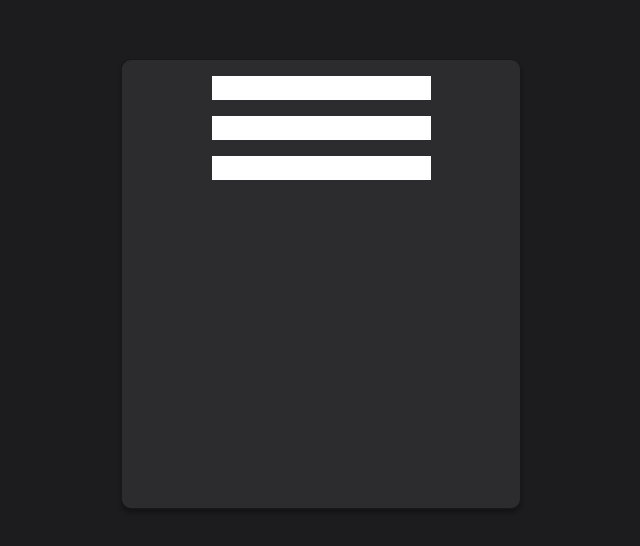
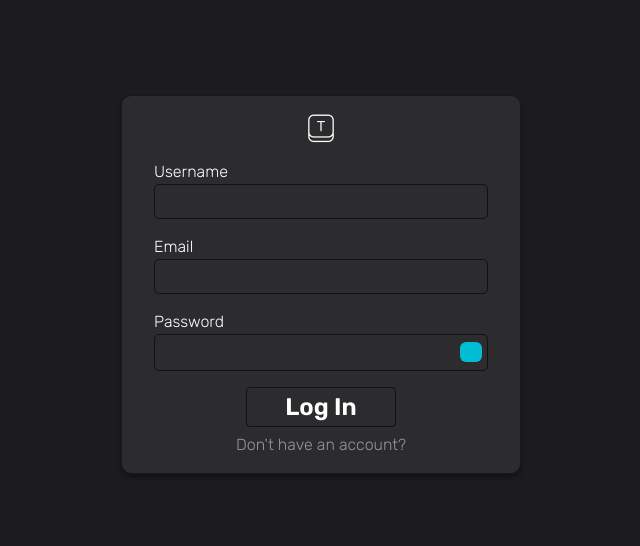
Before and after one commit to ZairoX-737/TrackIt, a Next.js app in the folder track_it_front_end/: page /auth/login in a window 1280 px wide. Shown: the part 116-662 px from the top of the page, without its empty margins (319-959 px from the left). Built offline with nearby package versions, Linux system fonts and the light colour scheme.

Commit message:
FRONT | Auth page UI

```diff
--- a/track_it_front_end/src/app/auth/auth.module.scss
+++ b/track_it_front_end/src/app/auth/auth.module.scss
@@ -5,11 +5,11 @@
 	align-items: center;
 	background-color: #2c2c2e;
 	width: 400px;
-	height: 450px;
+	height: fit-content;
 	border-radius: 10px;
 	gap: 1em;
 	box-shadow: 0px 4px 4px rgba(0, 0, 0, 0.3);
-	padding: 1em 2em 0.5em 2em;
+	padding: 1em 2em;
 	border: 1px solid rgba(0, 0, 0, 0.45);
 	div {
 		display: flex;
@@ -23,12 +23,17 @@
 }
 
 .textInput {
+	outline: none;
 	height: 35px;
 	background-color: transparent;
 	border: 1px solid rgba(0, 0, 0, 0.6);
 	border-radius: 5px;
 	color: white;
 	padding-left: 5px;
+	transition: all 0.2s ease-in-out;
+	&:focus {
+		border-color: #ff9800;
+	}
 }
 
 .passwordInput {
@@ -46,6 +51,7 @@
 	gap: 0.4em;
 	padding-right: 5px;
 	border-radius: 5px;
+	transition: all 0.2s ease-in-out;
 	input {
 		width: 100%;
 	}
--- a/track_it_front_end/src/app/auth/login/page.tsx
+++ b/track_it_front_end/src/app/auth/login/page.tsx
@@ -1,14 +1,82 @@
+'use client';
+import Image from 'next/image';
 import styles from '../auth.module.scss';
+import WLogo from '../../../public/logo-white.png';
+import Link from 'next/link';
+import { useState } from 'react';
 
 const LoginPage = () => {
+	const [showPassword, setShowPassword] = useState(false);
+	const [isFocused, setIsFocused] = useState(false);
+
+	function handleLogin() {
+		console.log('hello');
+	}
+
+	function showPswd() {
+		setShowPassword(!showPassword);
+	}
+
+	const handleFocus = () => {
+		setIsFocused(true);
+	};
+
+	const handleBlur = () => {
+		setIsFocused(false);
+	};
+
 	return (
-		<>
-			<form className={styles.form} id='login'>
-				<input></input>
-				<input type='email'></input>
-				<input type='password'></input>
+		<div className='flex flex-col items-center gap-2'>
+			<form className={styles.form} id='register'>
+				<Image src={WLogo} alt='Logo' width={32} height={32} />
+				<div>
+					<label>Username</label>
+					<input type='text' className={styles.textInput}></input>
+				</div>
+
+				<div>
+					<label>Email</label>
+					<input type='email' className={styles.textInput}></input>
+				</div>
+
+				<div>
+					<label>Password</label>
+					<section
+						className={styles.showPassword}
+						style={
+							isFocused
+								? { borderColor: '#ff9800' }
+								: { borderColor: '#00000099' }
+						}
+					>
+						<input
+							className={styles.passwordInput}
+							type={showPassword ? 'text' : 'password'}
+							onFocus={handleFocus}
+							onBlur={handleBlur}
+						></input>
+						<button type='button' onClick={showPswd} className='w-6 h-5'>
+							{showPassword ? (
+								<div className=' bg-[#ff9800] w-full h-full rounded-md transition-all' />
+							) : (
+								<div className=' bg-[#00BCD4] w-full h-full rounded-md transition-all' />
+							)}
+						</button>
+					</section>
+				</div>
+
+				<div className='flex justify-center items-center gap-1.5'>
+					<button className={styles.submit} onClick={handleLogin}>
+						Log In
+					</button>
+					<Link href={'register'}>
+						<span className=' opacity-50 font-light'>
+							Don't have an account?
+						</span>
+					</Link>
+				</div>
 			</form>
-		</>
+		</div>
 	);
 };
 
--- a/track_it_front_end/src/app/auth/register/page.tsx
+++ b/track_it_front_end/src/app/auth/register/page.tsx
@@ -8,6 +8,9 @@ import { useState } from 'react';
 const RegisterPage = () => {
 	const [showPassword, setShowPassword] = useState(false);
 	const [showPassword2, setShowPassword2] = useState(false);
+	const [isFocused, setIsFocused] = useState(false);
+	const [isFocused2, setIsFocused2] = useState(false);
+
 	function handleRegister() {
 		console.log('hello');
 	}
@@ -18,6 +21,22 @@ const RegisterPage = () => {
 	function showPswd2() {
 		setShowPassword2(!showPassword2);
 	}
+
+	const handleFocus = (e: any) => {
+		if (e.target.id == 'pswd1') {
+			setIsFocused(true);
+		} else {
+			setIsFocused2(true);
+		}
+	};
+
+	const handleBlur = (e: any) => {
+		if (e.target.id == 'pswd1') {
+			setIsFocused(false);
+		} else {
+			setIsFocused2(false);
+		}
+	};
 
 	return (
 		<div className='flex flex-col items-center gap-2'>
@@ -35,10 +54,20 @@ const RegisterPage = () => {
 
 				<div>
 					<label>Password</label>
-					<section className={styles.showPassword}>
+					<section
+						className={styles.showPassword}
+						style={
+							isFocused
+								? { borderColor: '#ff9800' }
+								: { borderColor: '#00000099' }
+						}
+					>
 						<input
 							className={styles.passwordInput}
 							type={showPassword ? 'text' : 'password'}
+							id='pswd1'
+							onFocus={e => handleFocus(e)}
+							onBlur={e => handleBlur(e)}
 						></input>
 						<button type='button' onClick={showPswd} className='w-6 h-5'>
 							{showPassword ? (
@@ -52,16 +81,25 @@ const RegisterPage = () => {
 
 				<div>
 					<label>Repeat password</label>
-					<section className={styles.showPassword}>
+					<section
+						className={styles.showPassword}
+						style={
+							isFocused2
+								? { borderColor: '#ff9800' }
+								: { borderColor: '#00000099' }
+						}
+					>
 						<input
 							type={showPassword2 ? 'text' : 'password'}
 							className={styles.passwordInput}
+							onFocus={e => handleFocus(e)}
+							onBlur={e => handleBlur(e)}
 						></input>
 						<button type='button' onClick={showPswd2} className='w-6 h-5'>
 							{showPassword2 ? (
-								<div className=' bg-[#ff9800] w-full h-full rounded-md transition-all' />
+								<div className=' bg-[#ff9800] w-full h-full rounded-md ' />
 							) : (
-								<div className=' bg-[#00BCD4] w-full h-full rounded-md transition-all' />
+								<div className=' bg-[#00BCD4] w-full h-full rounded-md' />
 							)}
 						</button>
 					</section>
@@ -73,7 +111,7 @@ const RegisterPage = () => {
 					</button>
 					<Link href={'login'}>
 						<span className=' opacity-50 font-light'>
-							Already have account?
+							Already have an account?
 						</span>
 					</Link>
 				</div>
```
